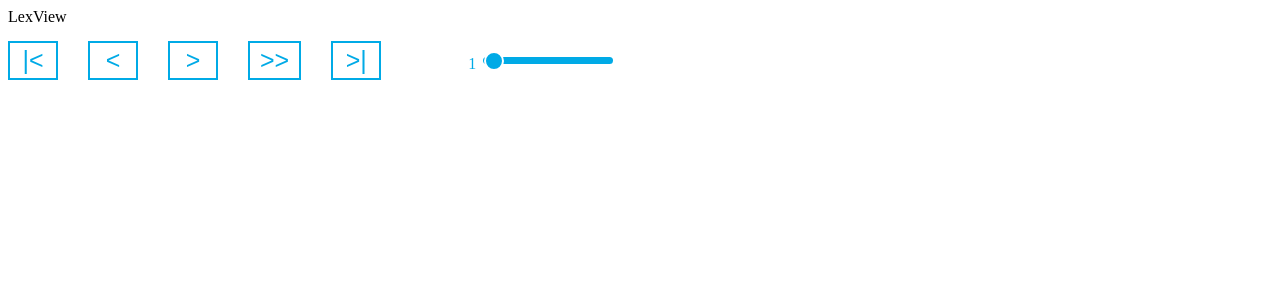
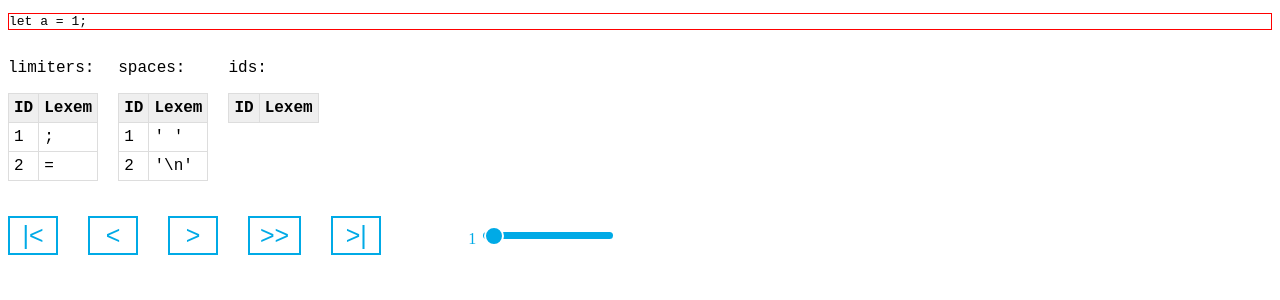
Before and after one commit to alexanderpono/lex, a React app in the folder app-dev/: page / in a window 1280 px wide. Shown: the top 300 px of the page. Built offline with nearby package versions, Linux system fonts and the light colour scheme.

Commit message:
[app-dev] Prepare app for parsing input text

```diff
--- a/app-dev/package.json
+++ b/app-dev/package.json
@@ -63,7 +63,7 @@
     "prettier": "^2.8.8",
     "react": "^17.0.2",
     "react-dom": "^17.0.2",
-    "sass": "^1.63.6",
+    "sass": "1.32.13",
     "sass-loader": "^13.3.2",
     "style-loader": "^3.3.3",
     "ts-node": "^10.9.1",
--- a/app-dev/src/AppController.tsx
+++ b/app-dev/src/AppController.tsx
@@ -13,7 +13,9 @@ export class AppController {
         this.stateManager.setStepNo(this.builder.maxCalcStep);
         this.stateManager.setLimiters(this.builder.limiters);
         this.stateManager.setSpaces(this.builder.spaces);
+        this.stateManager.setInputString(this.builder.inputString);
         this.compile();
+        // this.runToStep(this.builder.maxCalcStep);
         if (this.builder.showSimControls) {
             this.renderControls();
         }
@@ -49,7 +51,15 @@ export class AppController {
             console.error('target not found:', this.builder.target);
             return;
         }
-        render(<LexView />, target);
+        render(
+            <LexView
+                inputString={this.stateManager.getInputString()}
+                limiters={this.stateManager.getLimiters()}
+                spaces={this.stateManager.getSpaces()}
+                ids={this.stateManager.getIds()}
+            />,
+            target
+        );
         return this;
     };
 
--- a/app-dev/src/AppControllerBuilder.ts
+++ b/app-dev/src/AppControllerBuilder.ts
@@ -8,6 +8,7 @@ export class AppControllerBuilder {
     maxCalcStep: number = 0;
     spaces: string[] = [];
     limiters: string[] = [];
+    inputString: string = '';
 
     setTarget = (target: string) => {
         this.target = target;
@@ -37,4 +38,8 @@ export class AppControllerBuilder {
         this.limiters = limiters;
         return this;
     };
+    setInputString = (inputString: string) => {
+        this.inputString = inputString;
+        return this;
+    };
 }
--- a/app-dev/src/AppStateManager.ts
+++ b/app-dev/src/AppStateManager.ts
@@ -8,18 +8,21 @@ export class AppStateManager {
     private limiters: string[] = [];
     private ids: string[] = [];
     private compiled: CompiledLine[];
+    private inputString: string = '';
 
     getStepNo = () => this.stepNo;
     getSpaces = () => this.spaces;
     getLimiters = () => this.limiters;
     getIds = () => this.ids;
     getCompiled = () => this.compiled;
+    getInputString = () => this.inputString;
 
     setStepNo = (stepNo: number) => (this.stepNo = stepNo);
     setSpaces = (spaces: string[]) => (this.spaces = spaces);
     setLimiters = (limiters: string[]) => (this.limiters = limiters);
     setIds = (ids: string[] = []) => (this.ids = ids);
     setCompiled = (compiled: CompiledLine[]) => (this.compiled = compiled);
+    setInputString = (inputString: string) => (this.inputString = inputString);
 
     getAppState = () => {
         return {
@@ -27,7 +30,8 @@ export class AppStateManager {
             spaces: this.getSpaces(),
             limiters: this.getLimiters(),
             ids: this.getIds(),
-            compiled: this.getCompiled()
+            compiled: this.getCompiled(),
+            inputString: this.getInputString()
         };
     };
 
--- /dev/null
+++ b/app-dev/src/components/LexView.scss
@@ -0,0 +1,41 @@
+.inputString {
+    border: 1px solid red;
+}
+
+.lexTable {
+	margin-bottom: 20px;
+
+	border: 1px solid #dddddd;
+
+	border-collapse: collapse;
+
+    th {
+
+        font-weight: bold;
+
+        padding: 5px;
+
+        background: #efefef;
+
+        border: 1px solid #dddddd;
+
+    }
+
+    td {
+
+        border: 1px solid #dddddd;
+
+        padding: 5px;
+
+    }
+}
+
+.tables {
+    display: flex;
+    flex-direction: row;
+
+    section {
+        margin-right: 20px;
+        font-family: 'Courier New', Courier, monospace;
+    }
+}
--- a/app-dev/src/components/LexView.tsx
+++ b/app-dev/src/components/LexView.tsx
@@ -1,7 +1,72 @@
 import React from 'react';
+import styles from './LexView.scss';
 
-interface LexViewProps {}
+interface LexViewProps {
+    inputString: string;
+    limiters: string[];
+    spaces: string[];
+    ids: string[];
+}
 
-export const LexView: React.FC<LexViewProps> = ({}) => {
-    return <div>LexView</div>;
+export const LexView: React.FC<LexViewProps> = ({ inputString, limiters, spaces, ids }) => {
+    return (
+        <div>
+            <pre className={styles.inputString}>{inputString}</pre>
+            <div className={styles.tables}>
+                <section>
+                    <p>limiters:</p>
+                    <table className={styles.lexTable}>
+                        <tr>
+                            <th>ID</th>
+                            <th>Lexem</th>
+                        </tr>
+                        {limiters.map((lexem, index) => {
+                            return (
+                                <tr>
+                                    <td>{index + 1}</td>
+                                    <td>{lexem}</td>
+                                </tr>
+                            );
+                        })}
+                    </table>
+                </section>
+
+                <section>
+                    <p>spaces:</p>
+                    <table className={styles.lexTable}>
+                        <tr>
+                            <th>ID</th>
+                            <th>Lexem</th>
+                        </tr>
+                        {spaces.map((lexem, index) => {
+                            return (
+                                <tr>
+                                    <td>{index + 1}</td>
+                                    <td>{lexem !== '\n' ? `'${lexem}'` : `'\\n'`}</td>
+                                </tr>
+                            );
+                        })}
+                    </table>
+                </section>
+
+                <section>
+                    <p>ids:</p>
+                    <table className={styles.lexTable}>
+                        <tr>
+                            <th>ID</th>
+                            <th>Lexem</th>
+                        </tr>
+                        {ids.map((lexem, index) => {
+                            return (
+                                <tr>
+                                    <td>{index + 1}</td>
+                                    <td>{lexem}</td>
+                                </tr>
+                            );
+                        })}
+                    </table>
+                </section>
+            </div>
+        </div>
+    );
 };
--- a/app-dev/src/main.tsx
+++ b/app-dev/src/main.tsx
@@ -14,6 +14,7 @@ interface AppConfig {
     spaces: string[];
     limiters: string[];
     maxCalcStep: number;
+    inputString: string;
 }
 
 const defaultAppConfig: AppConfig = {
@@ -23,7 +24,8 @@ const defaultAppConfig: AppConfig = {
     showSimControls: false,
     spaces: [],
     limiters: [],
-    maxCalcStep: 0
+    maxCalcStep: 0,
+    inputString: ''
 };
 
 class LexRunner {
@@ -40,6 +42,7 @@ class LexRunner {
                 .setShowSimControls(config.showSimControls)
                 .setSpaces(config.spaces)
                 .setLimiters(config.limiters)
+                .setInputString(config.inputString)
                 .setMaxCalcStep(config.maxCalcStep),
             stateManager
         );
@@ -61,7 +64,8 @@ if (window['demo'] === true) {
         simControlsTarget: 'controls',
         showSimControls: true,
         maxCalcStep: 1,
-        spaces: [' '],
-        limiters: [';', '(', ')', '{', '}']
+        spaces: [' ', '\n'],
+        limiters: [';', '='],
+        inputString: 'let a = 1;'
     });
 }
--- a/app-dev/src/store/appReducer.ts
+++ b/app-dev/src/store/appReducer.ts
@@ -12,6 +12,7 @@ export interface AppState {
     limiters: string[];
     ids: string[];
     compiled: CompiledLine[];
+    inputString: string;
 }
 
 export const defaultSimState: AppState = {
@@ -20,7 +21,8 @@ export const defaultSimState: AppState = {
     spaces: [],
     limiters: [],
     ids: [],
-    compiled: []
+    compiled: [],
+    inputString: ''
 };
 
 export interface SetAppStateAction {
@@ -31,6 +33,7 @@ export interface SetAppStateAction {
         limiters: string[];
         ids: string[];
         compiled: CompiledLine[];
+        inputString: string;
     };
 }
 
@@ -41,6 +44,7 @@ export const app = {
         limiters: string[];
         ids: string[];
         compiled: CompiledLine[];
+        inputString: string;
     }): SetAppStateAction => ({
         type: AppActions.APP_STATE,
         payload: state
@@ -61,7 +65,8 @@ export function appReducer(state: AppState = defaultSimState, action: Action): A
                 spaces: (action as SetAppStateAction).payload.spaces,
                 limiters: (action as SetAppStateAction).payload.limiters,
                 ids: (action as SetAppStateAction).payload.ids,
-                compiled: (action as SetAppStateAction).payload.compiled
+                compiled: (action as SetAppStateAction).payload.compiled,
+                inputString: (action as SetAppStateAction).payload.inputString
             };
         }
     }
```
Also changed, not shown: app-dev/src/components/LexView.scss.d.ts (added, +9 -0 lines), 1 other file (tests, documents, lock files or other folders).
